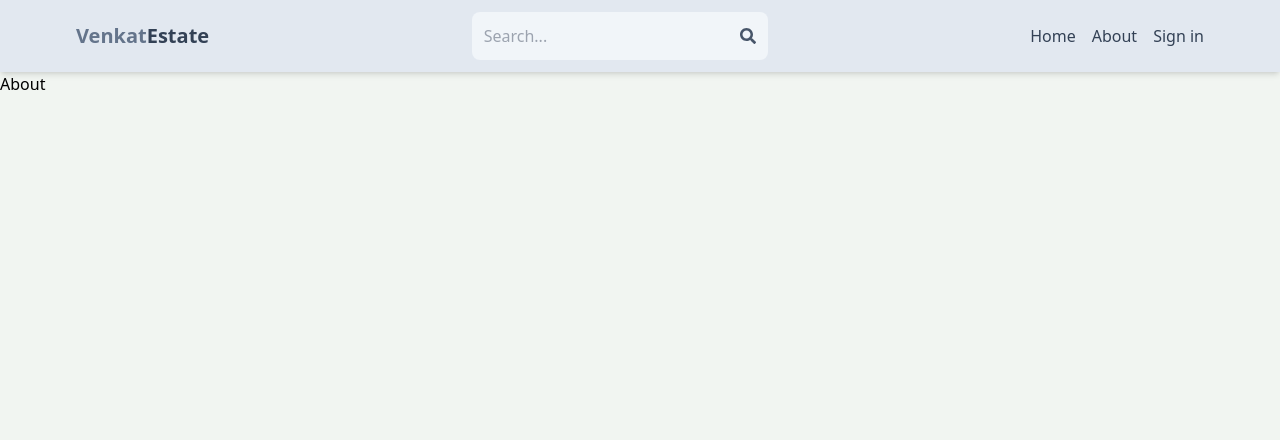
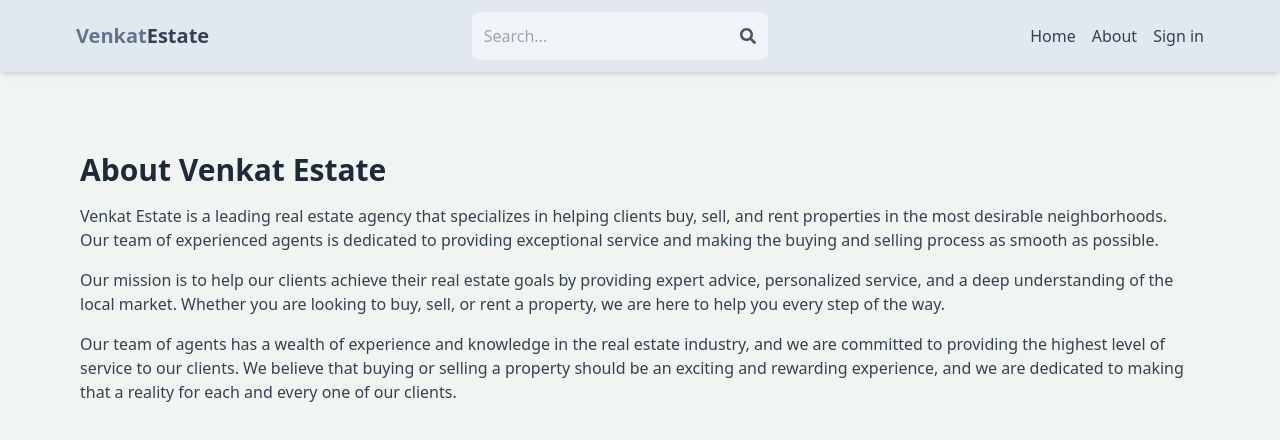
Before and after one commit to venkatsaipalla/MERN_Estate, a React (Vite) app in the folder client/: page /about in a window 1280 px wide. Shown: the top 440 px of the page. Built offline with nearby package versions, Linux system fonts and the light colour scheme; no server answers.

Commit message:
complete about page

```diff
--- a/client/index.html
+++ b/client/index.html
@@ -1,4 +1,4 @@
-<!doctype html>
+<!DOCTYPE html>
 <html lang="en">
 
 <head>
--- a/client/src/pages/About.jsx
+++ b/client/src/pages/About.jsx
@@ -1,7 +1,31 @@
-import React from 'react'
+import React from "react";
 
 export default function About() {
   return (
-    <div>About</div>
-  )
+    <div className="py-20 px-4 max-w-6xl mx-auto">
+      <h1 className="text-3xl font-bold mb-4 text-slate-800">
+        About Venkat Estate
+      </h1>
+      <p className="mb-4 text-slate-700">
+      Venkat Estate is a leading real estate agency that specializes in
+        helping clients buy, sell, and rent properties in the most desirable
+        neighborhoods. Our team of experienced agents is dedicated to providing
+        exceptional service and making the buying and selling process as smooth
+        as possible.
+      </p>
+      <p className="mb-4 text-slate-700">
+        Our mission is to help our clients achieve their real estate goals by
+        providing expert advice, personalized service, and a deep understanding
+        of the local market. Whether you are looking to buy, sell, or rent a
+        property, we are here to help you every step of the way.
+      </p>
+      <p className="mb-4 text-slate-700">
+        Our team of agents has a wealth of experience and knowledge in the real
+        estate industry, and we are committed to providing the highest level of
+        service to our clients. We believe that buying or selling a property
+        should be an exciting and rewarding experience, and we are dedicated to
+        making that a reality for each and every one of our clients.
+      </p>
+    </div>
+  );
 }
```
